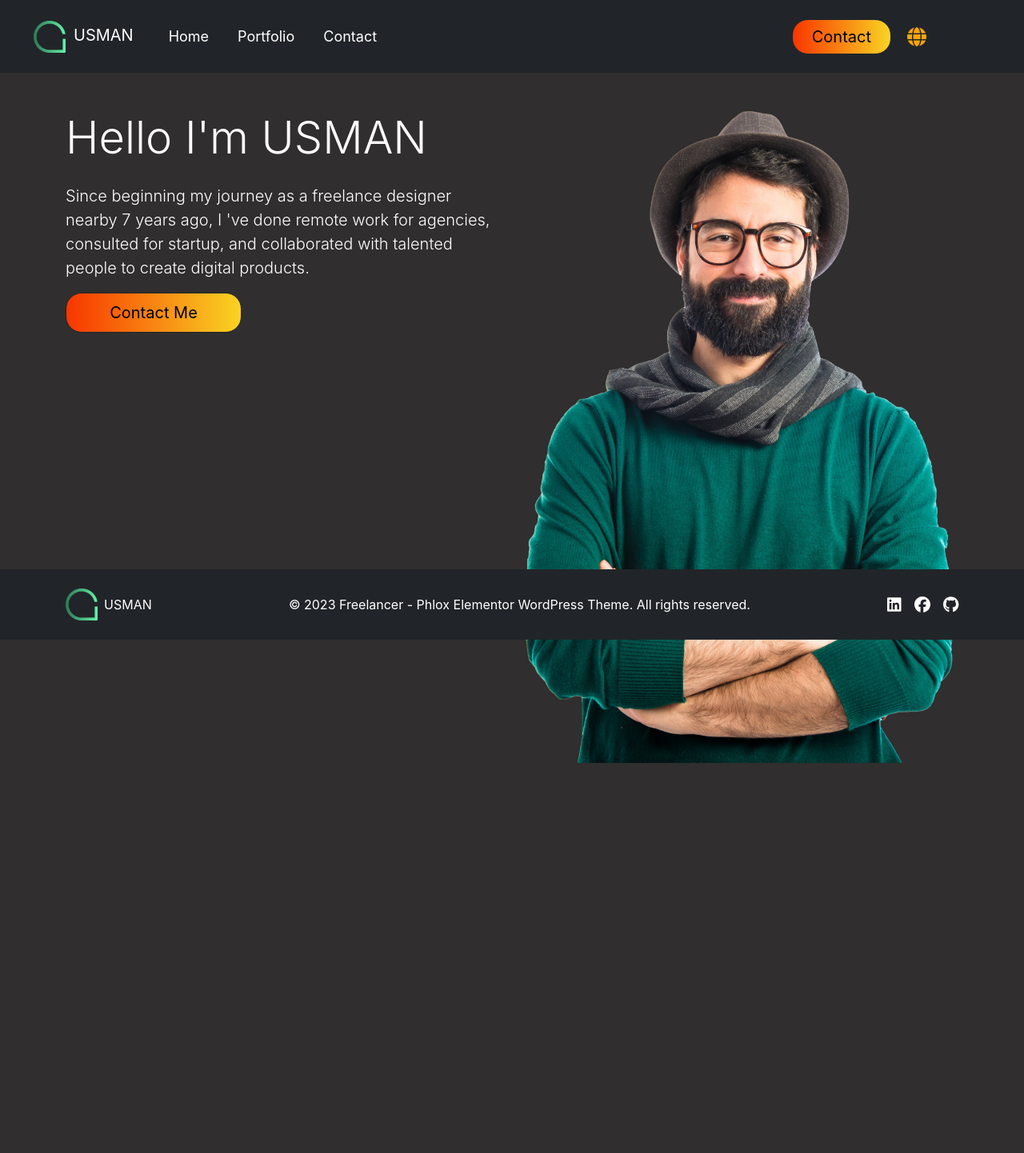
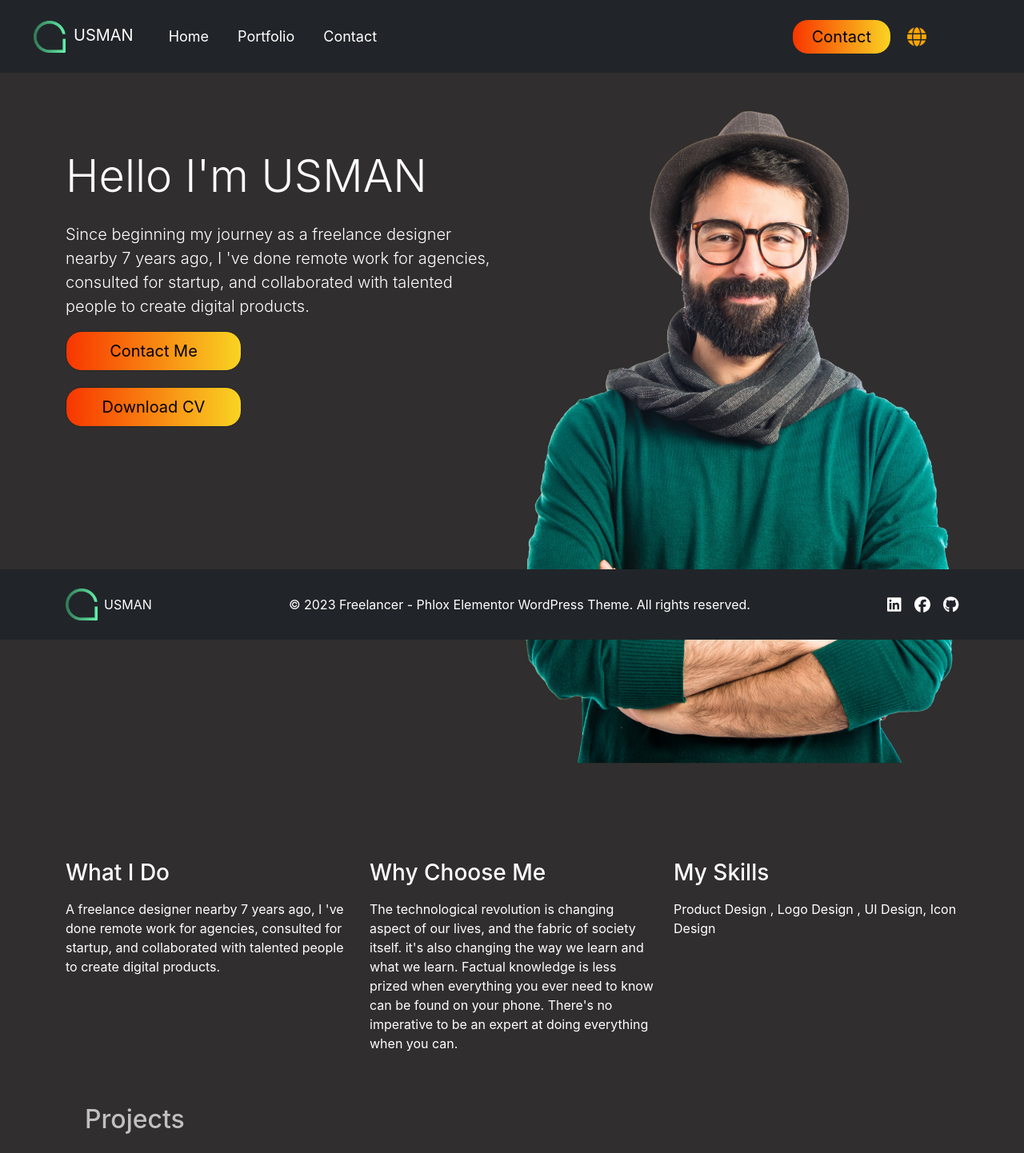
Before and after one commit to M-Usman29/-Task-For-Internship-React-JS, a React (Create React App) app: page / in a window 1280 px wide. Shown: the top 1442 px of the page at 80% size. Before the commit the page ends 1003 px from the top, so only its background shows below. Built offline with nearby package versions, Linux system fonts and the light colour scheme.

Commit message:
Task Completed
1:02 AM
 Monday,10th July,2023

```diff
--- a/public/index.html
+++ b/public/index.html
@@ -24,7 +24,7 @@
       work correctly both with client-side routing and a non-root public URL.
       Learn how to configure a non-root public URL by running `npm run build`.
     -->
-    <title>React App</title>
+    <title>Usman React JS</title>
     <link href="https://cdn.jsdelivr.net/npm/bootstrap@5.3.0/dist/css/bootstrap.min.css" rel="stylesheet" integrity="sha384-9ndCyUaIbzAi2FUVXJi0CjmCapSmO7SnpJef0486qhLnuZ2cdeRhO02iuK6FUUVM" crossorigin="anonymous">
   </head>
   <body>
--- a/src/App.css
+++ b/src/App.css
@@ -59,3 +59,11 @@ body{
   transform: scale(1.05);
   transition: transform 0.3s ease-in-out;
 }
+
+.link-hover-effect {
+  transition: transform 0.3s ease;
+}
+
+.link-hover-effect:hover {
+  transform: scale(1.1);
+}
--- a/src/App.js
+++ b/src/App.js
@@ -11,7 +11,7 @@ import {
   /*Link*/
 } from "react-router-dom";
 function App() {
-  {/*style={{ minHeight: '100vh', background: 'inherit' }}*/}
+
 
   return (
     <Router>
@@ -20,7 +20,7 @@ function App() {
 
                   <Routes>
                   <Route path="/" element={<Home intro="Hello I'm USMAN" det1="Since beginning my journey as a freelance designer nearby 7 years ago, I 've done remote work for agencies, consulted for startup, and collaborated with talented people to create digital products."></Home>} />
-                  <Route path="/Portfolio" element={<Portfolio ></Portfolio>}></Route>
+                  <Route path="/Portfolio" element={<Portfolio heading="Projects"></Portfolio>}></Route>
                       <Route path="/Contact" element={<Contact ></Contact>}></Route>
 
 
--- a/src/components/Contact.js
+++ b/src/components/Contact.js
@@ -40,7 +40,7 @@ The technological revolution is changing aspects of our lives, and the fabric of
 <label htmlFor="message" className="form-label" style={{ color: 'white' }}>Message</label>
 <textarea className="form-control" id="message" rows="5" style={{ background: 'inherit', borderColor: 'lightgreen', color: 'white' }}></textarea>
 </div>
-<button type="submit" className="btn btn-outline-dark" style={{ background: 'linear-gradient(to right, #f83600 0%, #f9d423 100%)',marginBottom:'60px' }}>Submit</button>
+<button type="submit" className="btn btn-outline-dark" style={{ background: 'linear-gradient(to right, #f83600 0%, #f9d423 100%)',marginBottom:'60px' }}>Send to me</button>
 </form>
 </div>
 </div>
--- a/src/components/Home.js
+++ b/src/components/Home.js
@@ -1,19 +1,18 @@
 import React from 'react';
 import { Link } from 'react-router-dom';
+import Portfolio from './Portfolio';
+
 export default function Home(props) {
   return (
-    <div className="container py-5 " style={{color:'white'}}>
+    <div className="container py-5" style={{ color: 'white' }}>
       <div className="row">
-        <div className="col-md-6">
+        <div className="col-md-6 mt-5">
           <h1 className="display-4 mb-4">{props.intro}</h1>
-          <p className="lead">
-            {props.det1}
-          </p>
-          <p>
-          {props.det2}
-          </p>
-          <Link to="/Contact"
-            className="btn btn-outline-dark"
+          <p className="lead">{props.det1}</p>
+          <p>{props.det2}</p>
+          <Link
+            to="/Contact"
+            className="btn btn-outline-dark link-hover-effect"
             style={{
               background: 'linear-gradient(to right, #f83600 0%, #f9d423 100%)',
               fontSize: '20px',
@@ -21,20 +20,67 @@ export default function Home(props) {
               borderRadius: '20px',
               padding: '12px 24px',
               height: '50px',
-              width:'220px',
+              width: '220px',
               display: 'flex',
               alignItems: 'center',
               marginRight: '20px',
-              justifyContent: 'center'
+              justifyContent: 'center',
             }}
           >
             Contact Me
           </Link>
+          <a
+  href="/pdfs/CV.pdf"
+  className="btn btn-outline-dark"
+  download
+  style={{
+    fontSize: '20px',
+    color: 'black',
+    borderRadius: '20px',
+    padding: '12px 24px',
+    height: '50px',
+    width: '220px',
+    display: 'flex',
+    alignItems: 'center',
+    marginRight: '20px',
+    justifyContent: 'center',
+    marginTop: '20px',
+    background: 'linear-gradient(to right, #f83600 0%, #f9d423 100%)',
+    transition: 'transform 0.3s ease',
+  }}
+  onMouseEnter={(e) => {
+    e.target.style.transform = 'scale(1.1)';
+  }}
+  onMouseLeave={(e) => {
+    e.target.style.transform = 'scale(1)';
+  }}
+>
+  Download CV
+</a>
         </div>
         <div className="col-md-6">
-          <img src="images/hero-img.png" alt="Hero Image" className="img-fluid" />
+          <img src="images/hero-img.png" alt="Hero Img" className="img-fluid" />
         </div>
       </div>
+      <br />
+      <br />
+      <br />
+      <div className="row mt-5 my-5">
+        <div className="col-md-4">
+          <h3 className="mb-3">What I Do</h3>
+          <p>A freelance designer nearby 7 years ago, I 've done remote work for agencies, consulted for startup, and collaborated with talented people to create digital products.</p>
+        </div>
+        <div className="col-md-4">
+          <h3 className="mb-3">Why Choose Me</h3>
+          <p>The technological revolution is changing aspect of our lives, and the fabric of society itself. it's also changing the way we learn and what we learn. Factual knowledge is less prized when everything you ever need to know can be found on your phone. There's no imperative to be an expert at doing everything when you can.</p>
+        </div>
+        <div className="col-md-4">
+          <h3 className="mb-3">My Skills</h3>
+          <p>Product Design , Logo Design , UI Design, Icon Design</p>
+        </div>
+      </div>
+
+      <Portfolio heading="Projects"></Portfolio>
     </div>
   );
 }
--- a/src/components/Navbar.js
+++ b/src/components/Navbar.js
@@ -44,7 +44,7 @@ export default function Navbar(props) {
         </div>
         <div className="ml-auto" style={{ display: 'flex', alignItems: 'center' }}>
           <Link to="/Contact"
-            className="btn btn-outline-dark"
+           className="btn btn-outline-dark link-hover-effect"
             style={{
               background: 'linear-gradient(to right, #f83600 0%, #f9d423 100%)',
               fontSize: '20px',
--- a/src/components/Portfolio.js
+++ b/src/components/Portfolio.js
@@ -36,11 +36,13 @@ const projects = [
 ];
 
 
-export default function Portfolio() {
+export default function Portfolio(props) {
     return (
+
       <div className="container mb-5 my-5">
+        <h2 className='container'style={{color:'silver'}}>{props.heading}</h2>
 
-        <div className="row row-cols-1 row-cols-md-2"style={{marginBottom:"100px"}}>
+        <div className="row row-cols-1 row-cols-md-2 mt-4"style={{marginBottom:"100px"}}>
           {projects.map((project, index) => (
             <div key={index} className="col mb-4">
               <div className="card h-100" style={{background:'#302e2e',color:'white'}}>
@@ -48,7 +50,7 @@ export default function Portfolio() {
                 <div className="card-body">
                   <h5 className="card-title">{project.title}</h5>
                   <p className="card-text">{project.description}</p>
-                  <a href="#" className="btn btn-primary">Read More</a>
+                  <a href="#0" className="btn btn-primary">Read More</a>
                 </div>
               </div>
             </div>
```
